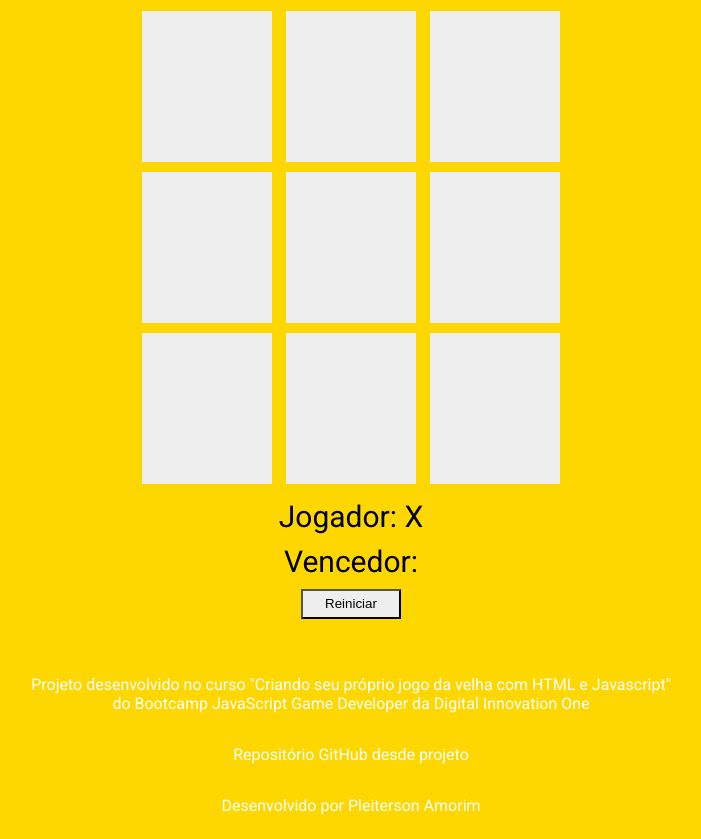
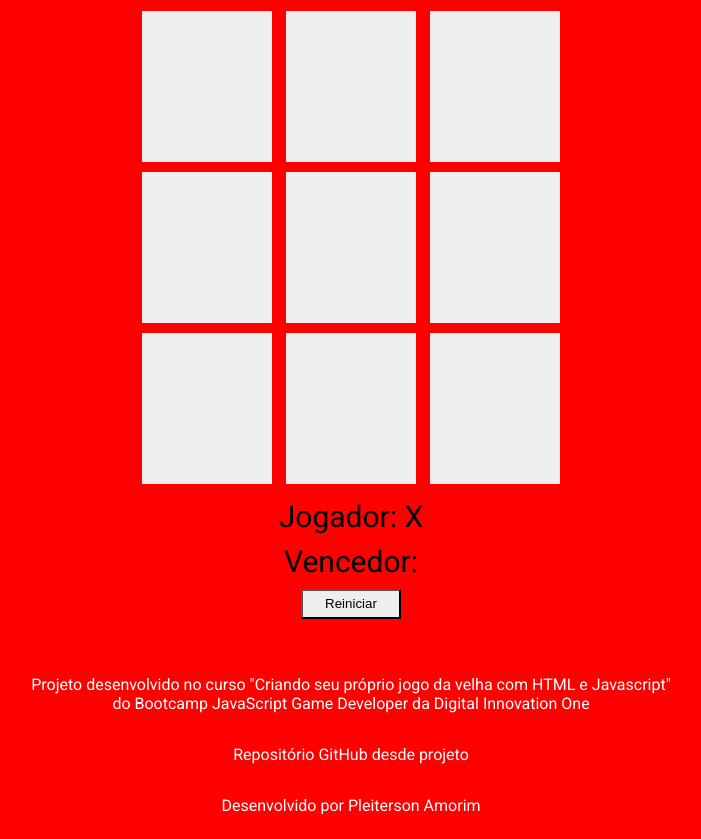
Before and after one commit to 10jaoCe/jogo-da-velha-, a plain HTML site: page index.html in a window 1280 px wide. Shown: the part 75-914 px from the top of the page, without its empty margins (289-990 px from the left). Drawn offline with Linux system fonts and the light colour scheme.

Commit message:
Update style.css

```diff
--- a/src/styles/style.css
+++ b/src/styles/style.css
@@ -3,7 +3,7 @@
 body {
     text-align: center;
     font-family: 'Roboto';
-    background-color: #ffd700;
+    background-color: #ff0000;
 }
 
 .square {
```
